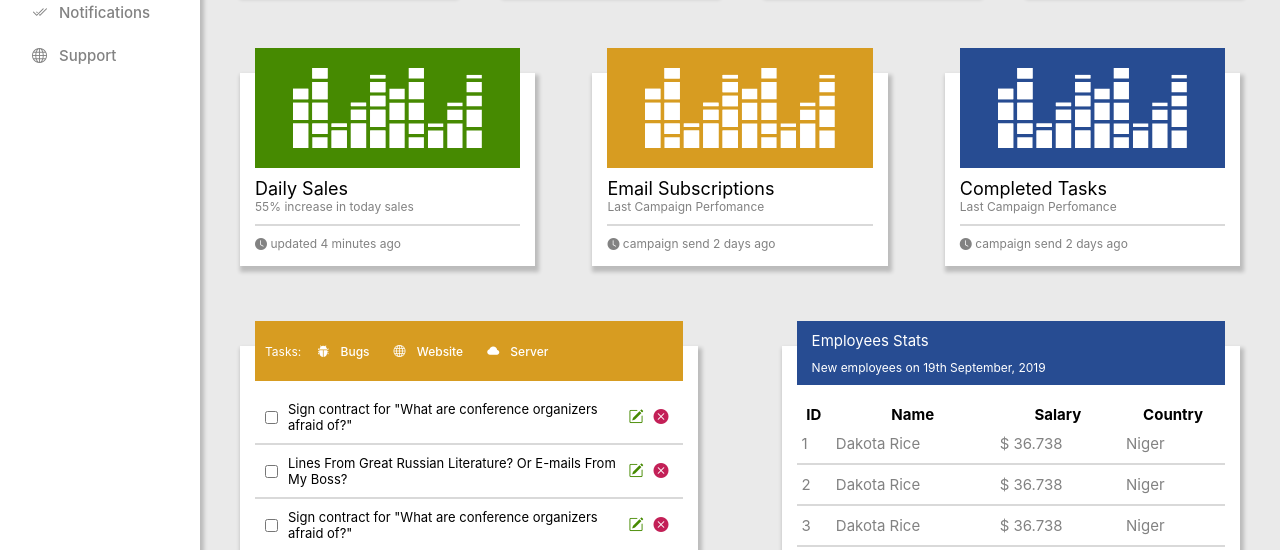
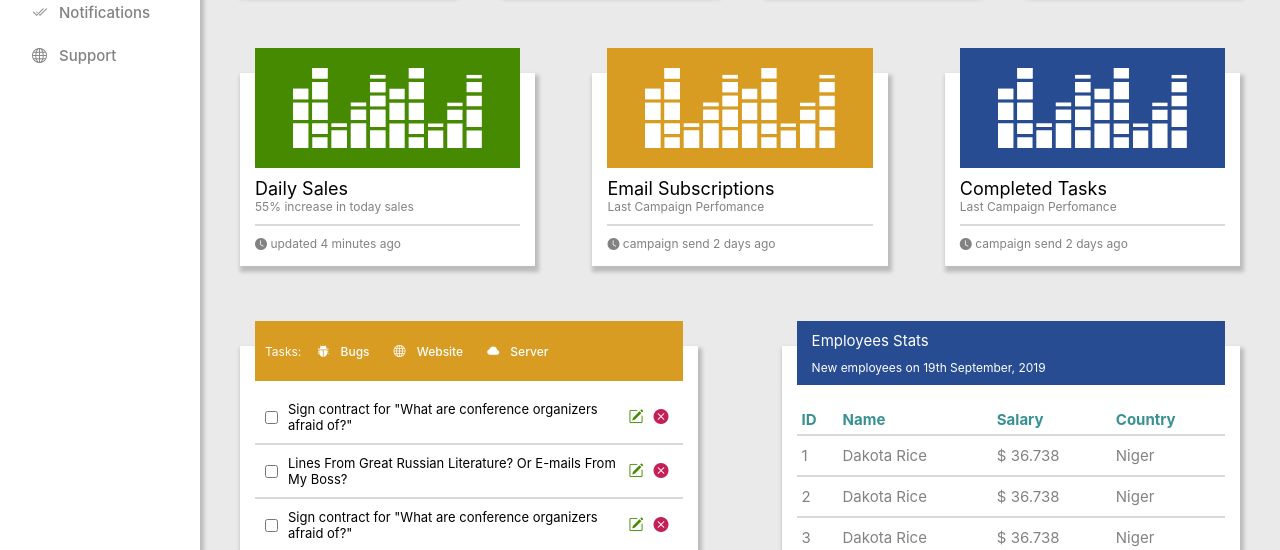
Before and after one commit to vsuet/dashboard, a plain HTML site: page index.html in a window 1280 px wide. Shown: the part 247-797 px from the top of the page. Drawn offline with nearby package versions, Linux system fonts and the light colour scheme; a web font is replaced by a local one.

Commit message:
added thead styles + autogen css file

```diff
--- a/css/styles.less
+++ b/css/styles.less
@@ -285,16 +285,16 @@ header h2 {
             & .card_content > .card_table {
                 border-collapse: collapse; // Включаем отображение границ таблицы
                 margin-top: 10px;
-                & tbody > tr:not(:last-child) {
+                & tbody > tr:not(:last-child), thead > tr {
                     border-bottom: 2px solid @borderColor;
                 }
 
-                & tbody > tr > th, td {
+                & tbody > tr > td, thead > tr > th {
                     padding: 5px;
                     text-align: start;
                 }
 
-                & tbody > tr > th {
+                & thead > tr > th {
                     color: @turquoise;
                 }
 
```
Also changed, not shown: css/styles.css.
